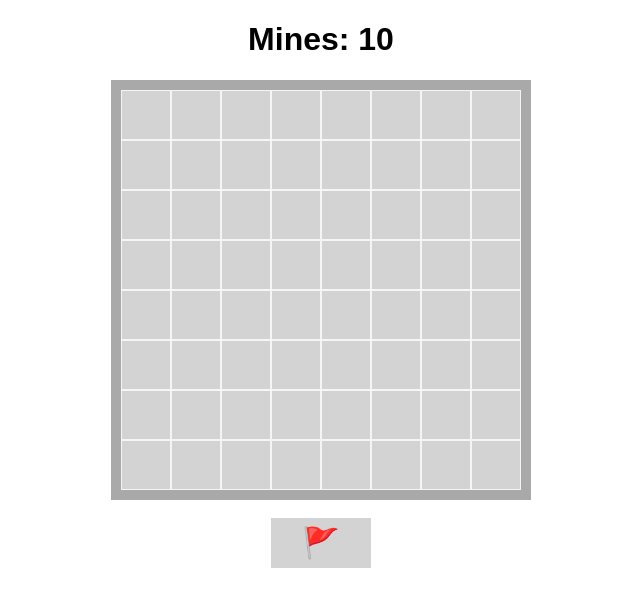
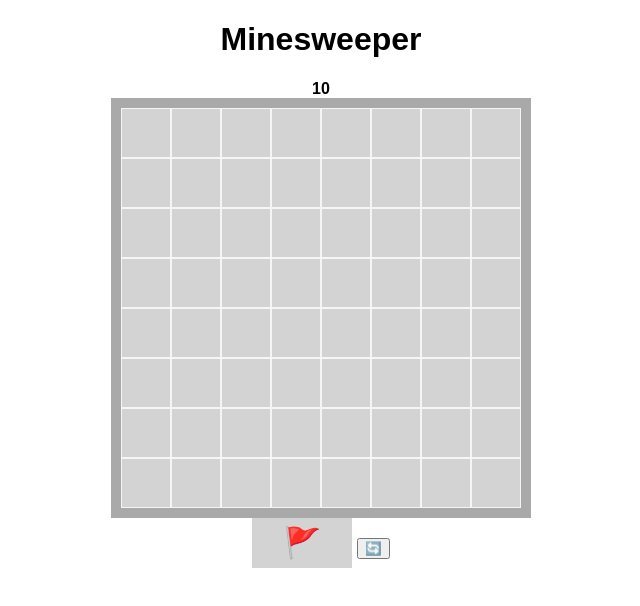
Before and after one commit to LilySky22/Minesweeper, a plain HTML site: page index.html in a window 1280 px wide. Shown: the whole page, without its empty margins (319-959 px from the left). Drawn offline with Linux system fonts and the light colour scheme.

Commit message:
Update index.html

```diff
--- a/index.html
+++ b/index.html
@@ -7,11 +7,17 @@
     <link rel="stylesheet" href="minesweeper.css">
     <script src="minesweeper.js"></script>
 </head>
-
 <body>
-        <h1>Mines: <span id="mines-count">0</span></h1>
+    <div class="card">
+        <h1>Minesweeper</h1>
+        <div class="info">
+            <span id="mines-count">10</span>
+        </div>
         <div id="board"></div>
-        <br>
+        <div class="controls">
             <button id="flag-button">🚩</button>
+            <button id="restart-button">🔄</button>
+        </div>
+    </div>
 </body>
 </html>
```
Lines whose indentation alone changed are shown as unchanged.
